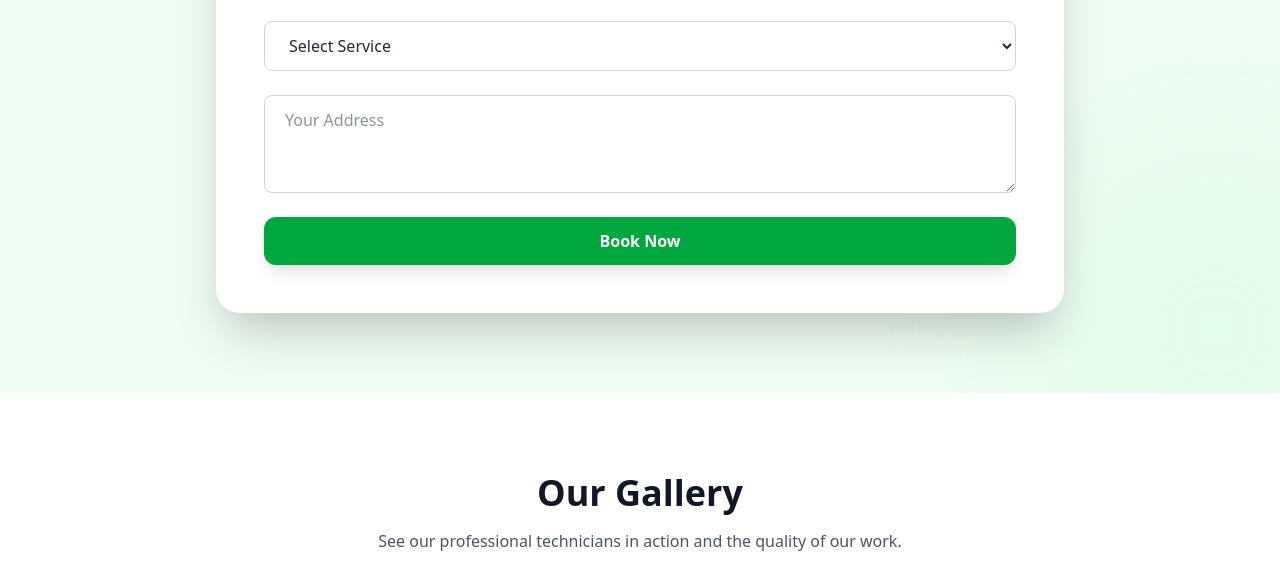
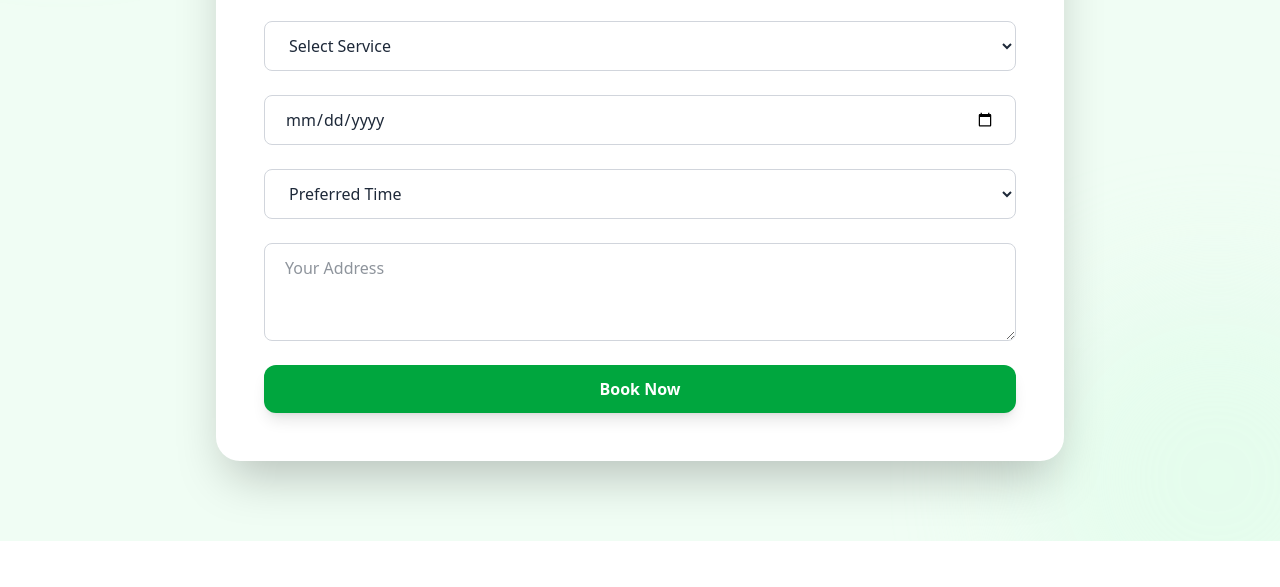
Before and after one commit to farhadTech/thikthak, a website: page frontend/index.html in a window 1280 px wide. Shown: the part 2387-2974 px from the top of the page. Drawn offline with Linux system fonts and the light colour scheme.

Commit message:
booking date added

```diff
--- a/frontend/index.html
+++ b/frontend/index.html
@@ -455,6 +455,18 @@
               <option>Electrical & Electronics</option>
               <option>TV & Home Gadgets</option>
             </select>
+            <!-- Preferred Date -->
+            <input id="date" type="date" required
+              class="w-full px-5 py-3 border border-gray-300 rounded-lg focus:ring-2 focus:ring-green-400 focus:outline-none transition">
+            <!-- Preferred Time -->
+            <select id="time" required
+              class="w-full px-5 py-3 border border-gray-300 rounded-lg focus:ring-2 focus:ring-green-400 focus:outline-none transition">
+              <option value="">Preferred Time</option>
+              <option>Morning (9am – 12pm)</option>
+              <option>Afternoon (12pm – 5pm)</option>
+              <option>Evening (5pm – 9pm)</option>
+            </select>
+
 
             <!-- Address -->
             <textarea id="address" placeholder="Your Address" required rows="3"
@@ -774,6 +786,8 @@
     menuBtn.addEventListener("click", function () {
       mobileMenu.classList.toggle("hidden");
     });
+    const date = document.getElementById("date").value;
+    const time = document.getElementById("time").value;
 
     // ================= BOOKING FORM SCRIPT =================
     document.getElementById("bookingForm").addEventListener("submit", async function (e) {
```
